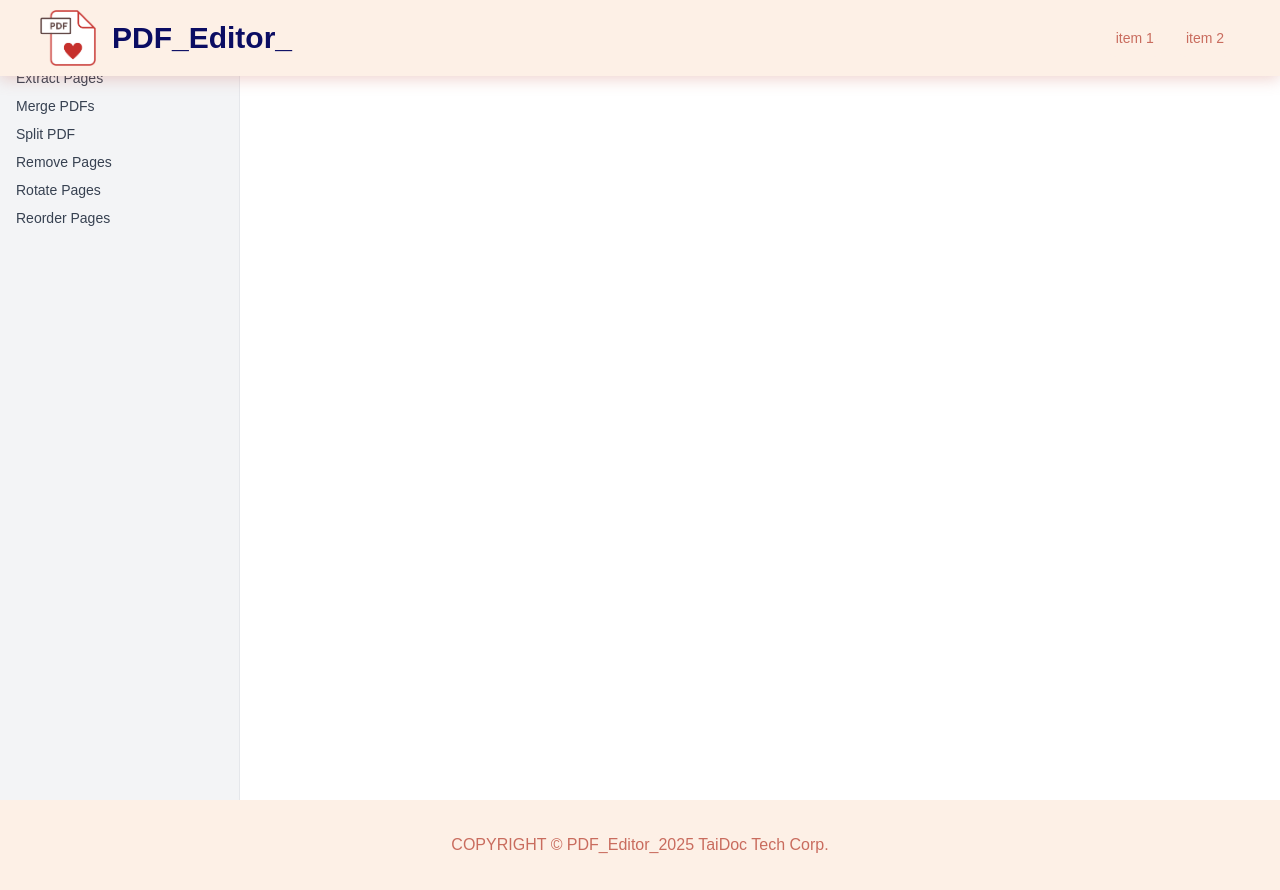
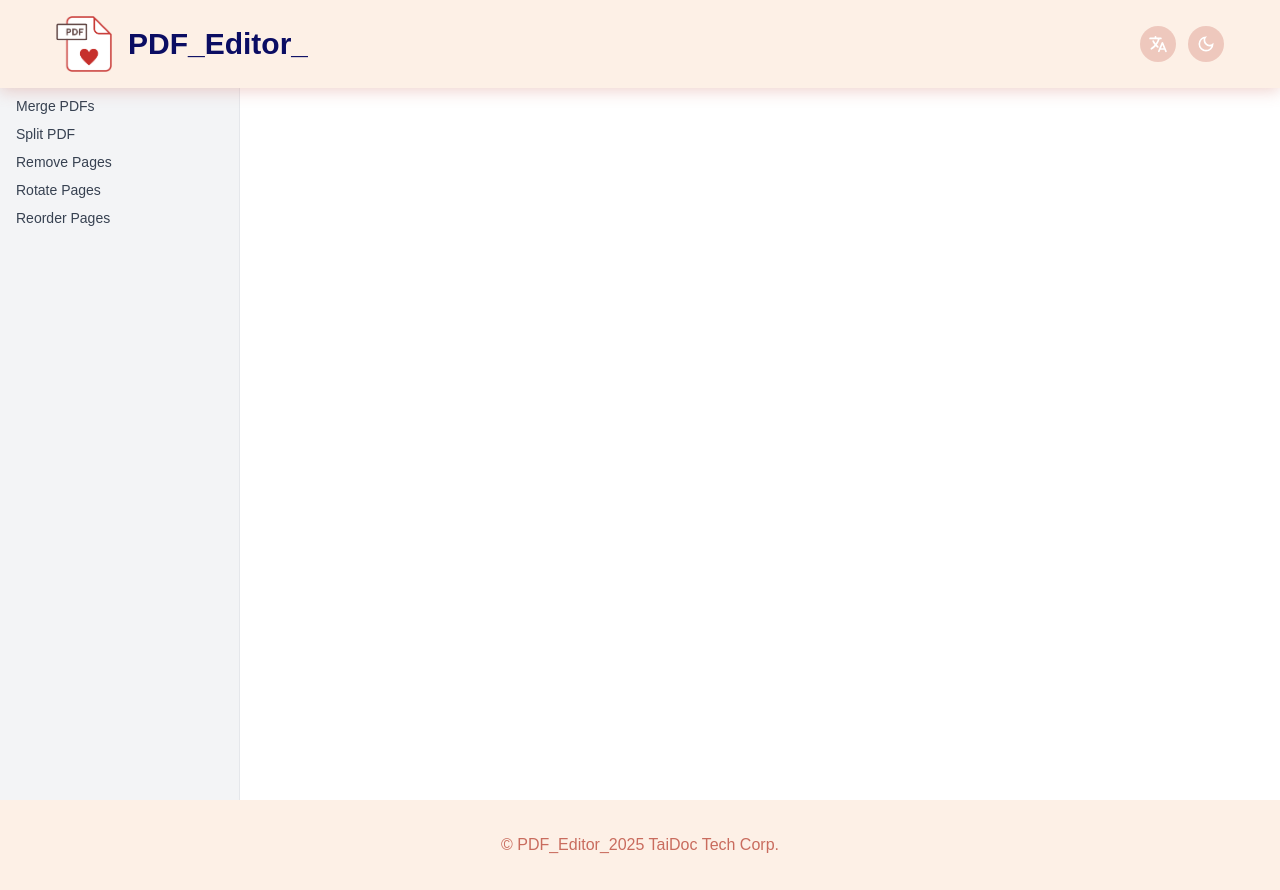
Before and after one commit to tli-gini/PDF_Editor_, a Next.js app: page /convert in a window 1280 px wide. Built offline with nearby package versions, Linux system fonts and the light colour scheme; a web font is replaced by a local one.

Commit message:
Navbar menu toggle

```diff
--- a/app/layout.tsx
+++ b/app/layout.tsx
@@ -2,7 +2,7 @@ import React from "react";
 import "./globals.css";
 import type { Metadata } from "next";
 import { Bellota_Text, Kalam, Noto_Sans_TC } from "next/font/google";
-import Navbar from "../components/Navbar";
+import Navbar from "../components/Navbar/Navbar";
 import Footer from "../components/Footer";
 
 const bellota = Bellota_Text({
--- a/components/Footer.tsx
+++ b/components/Footer.tsx
@@ -4,7 +4,7 @@ import React from "react";
 export default function Footer() {
   return (
     <footer className="w-full h-[90px] bg-[var(--color-background)] text-[var(--color-primary)] flex flex-col items-center justify-center">
-      COPYRIGHT © PDF_Editor_2025 TaiDoc Tech Corp.
+      © PDF_Editor_2025 TaiDoc Tech Corp.
     </footer>
   );
 }
--- a/components/Navbar.tsx
+++ /dev/null
@@ -1,42 +0,0 @@
-"use client";
-import Image from "next/image";
-import Link from "next/link";
-import React from "react";
-
-export default function Navbar() {
-  return (
-    <nav className="fixed top-0 w-full h-22 flex items-center justify-center bg-background shadow-[0_3px_15px_#c96c5e4d] z-[100]">
-      <div className="flex items-center justify-between mx-[26px] my-[10px] w-[1200px]">
-        <Link href="/">
-          <div className="flex gap-4">
-            <Image
-              src="/img/half-tr-pdf-logo.png"
-              alt="logo"
-              width={56}
-              height={56}
-              className="object-cover w-[56px] h-[56px]"
-            />
-            <div className="flex items-center">
-              <div className="text-3xl font-bold text-secondary">
-                PDF_Editor_
-              </div>
-            </div>
-          </div>
-        </Link>
-
-        <div className="flex items-center">
-          <Link href="/">
-            <div className="text-[14px] font-[340] px-[10px] py-[8px] mx-[6px] rounded-[10px] bg-background text-primary cursor-pointer transition-all hover:font-[400] hover:px-[14px] hover:py-[10px] hover:border-primary">
-              item 1
-            </div>
-          </Link>
-          <Link href="/">
-            <div className="text-[14px] font-[340] px-[10px] py-[8px] mx-[6px] rounded-[10px] bg-background text-primary cursor-pointer transition-all hover:font-[400] hover:px-[14px] hover:py-[10px] hover:border-primary">
-              item 2
-            </div>
-          </Link>
-        </div>
-      </div>
-    </nav>
-  );
-}
--- /dev/null
+++ b/components/Navbar/LanguageToggle.tsx
@@ -0,0 +1,21 @@
+"use client";
+
+import { IoLanguage } from "react-icons/io5";
+
+export default function LanguageToggle() {
+  const toggleLanguage = () => {
+    const current = localStorage.getItem("lang") || "en";
+    const next = current === "en" ? "zh" : "en";
+    localStorage.setItem("lang", next);
+    location.reload();
+  };
+
+  return (
+    <button
+      onClick={toggleLanguage}
+      className="p-2 text-xl text-white transition rounded-full bg-primary-light hover:bg-primary hover:text-white"
+    >
+      <IoLanguage />
+    </button>
+  );
+}
--- /dev/null
+++ b/components/Navbar/MobileMenuToggle.tsx
@@ -0,0 +1,21 @@
+"use client";
+
+import { CiMenuBurger } from "react-icons/ci";
+import { TfiClose } from "react-icons/tfi";
+
+export default function MobileMenuToggle({
+  isOpen,
+  setIsOpen,
+}: {
+  isOpen: boolean;
+  setIsOpen: (open: boolean) => void;
+}) {
+  return (
+    <button
+      onClick={() => setIsOpen(!isOpen)}
+      className="text-2xl transition text-secondary hover:text-primary"
+    >
+      {isOpen ? <TfiClose /> : <CiMenuBurger />}
+    </button>
+  );
+}
--- /dev/null
+++ b/components/Navbar/Navbar.tsx
@@ -0,0 +1,69 @@
+"use client";
+
+import Image from "next/image";
+import Link from "next/link";
+import LanguageToggle from "./LanguageToggle";
+import ThemeToggle from "./ThemeToggle";
+import MobileMenuToggle from "./MobileMenuToggle";
+import { useState, useEffect, useRef } from "react";
+
+export default function Navbar() {
+  const [menuOpen, setMenuOpen] = useState(false);
+  const navRef = useRef<HTMLDivElement>(null);
+
+  useEffect(() => {
+    const handleClickOutside = (event: MouseEvent) => {
+      if (navRef.current && !navRef.current.contains(event.target as Node)) {
+        setMenuOpen(false);
+      }
+    };
+    document.addEventListener("mousedown", handleClickOutside);
+    return () => document.removeEventListener("mousedown", handleClickOutside);
+  }, []);
+
+  return (
+    <nav
+      ref={navRef}
+      className={`fixed top-0 w-full bg-background shadow-[0_3px_15px_#c96c5e4d] z-[100] transition-all duration-300 ease-in-out ${
+        menuOpen ? "h-[144px]" : "h-[72px] sm:h-[88px]"
+      }`}
+    >
+      <div className="flex flex-col justify-center w-full h-full">
+        <div className="flex items-center justify-between w-full px-[16px] my-[10px] max-w-[1200px] mx-auto">
+          {/* Logo & Title */}
+          <Link href="/" className="flex items-center min-w-0 gap-4">
+            <Image
+              src="/img/half-tr-pdf-logo.png"
+              alt="logo"
+              width={56}
+              height={56}
+              className="object-cover w-[44px] h-[44px] sm:w-[56px] sm:h-[56px]"
+            />
+            <div className="text-2xl font-bold truncate sm:text-3xl text-secondary">
+              PDF_Editor_
+            </div>
+          </Link>
+
+          {/* Desktop */}
+          <div className="items-center hidden gap-3 lg:flex">
+            <LanguageToggle />
+            <ThemeToggle />
+          </div>
+
+          {/* Mobile */}
+          <div className="lg:hidden">
+            <MobileMenuToggle isOpen={menuOpen} setIsOpen={setMenuOpen} />
+          </div>
+        </div>
+
+        {/* Mobile menu open */}
+        {menuOpen && (
+          <div className="flex lg:hidden justify-end px-[16px] gap-4">
+            <LanguageToggle />
+            <ThemeToggle />
+          </div>
+        )}
+      </div>
+    </nav>
+  );
+}
--- /dev/null
+++ b/components/Navbar/ThemeToggle.tsx
@@ -0,0 +1,39 @@
+"use client";
+
+import { useEffect, useState } from "react";
+import { MdOutlineDarkMode, MdOutlineLightMode } from "react-icons/md";
+
+export default function ThemeToggle() {
+  const [isDark, setIsDark] = useState(false);
+
+  useEffect(() => {
+    const root = document.documentElement;
+    const stored = localStorage.getItem("theme");
+    if (stored === "dark") {
+      root.classList.add("dark");
+      setIsDark(true);
+    }
+  }, []);
+
+  const toggleTheme = () => {
+    const root = document.documentElement;
+    const isNowDark = !isDark;
+    setIsDark(isNowDark);
+    if (isNowDark) {
+      root.classList.add("dark");
+      localStorage.setItem("theme", "dark");
+    } else {
+      root.classList.remove("dark");
+      localStorage.setItem("theme", "light");
+    }
+  };
+
+  return (
+    <button
+      onClick={toggleTheme}
+      className="p-2 text-xl text-white transition rounded-full bg-primary-light hover:bg-primary hover:text-white"
+    >
+      {isDark ? <MdOutlineLightMode /> : <MdOutlineDarkMode />}
+    </button>
+  );
+}
--- a/package.json
+++ b/package.json
@@ -11,7 +11,8 @@
   "dependencies": {
     "next": "15.3.1",
     "react": "^19.0.0",
-    "react-dom": "^19.0.0"
+    "react-dom": "^19.0.0",
+    "react-icons": "^5.5.0"
   },
   "devDependencies": {
     "@eslint/eslintrc": "^3",
```
Also changed, not shown: 1 other file (tests, documents, lock files or other folders).
